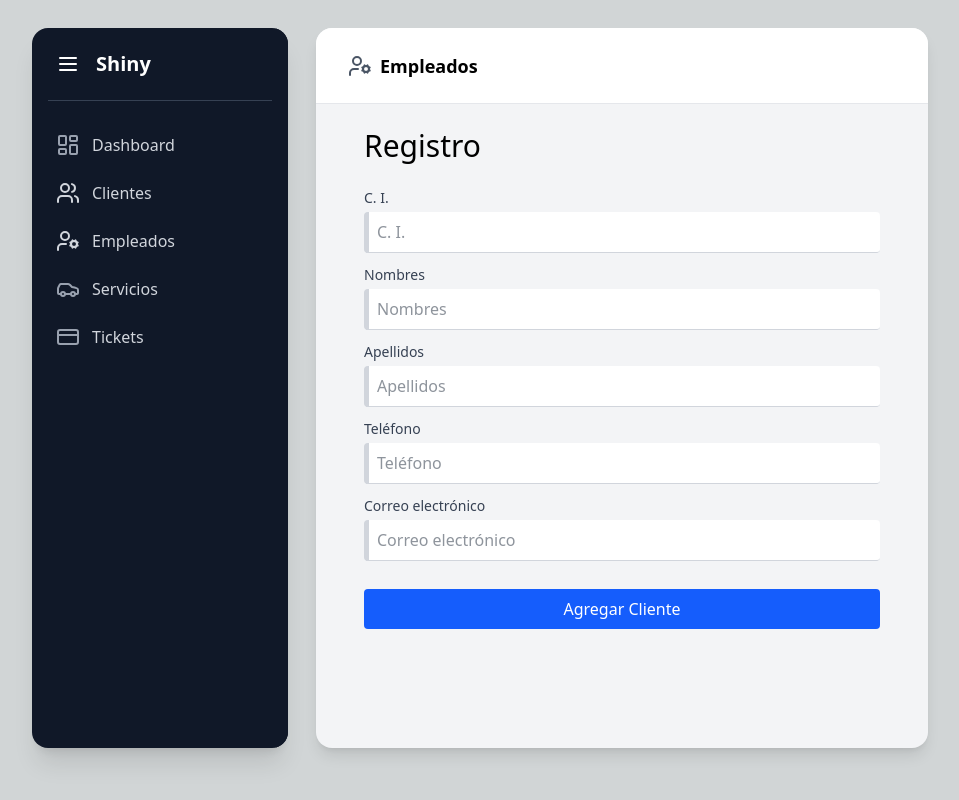
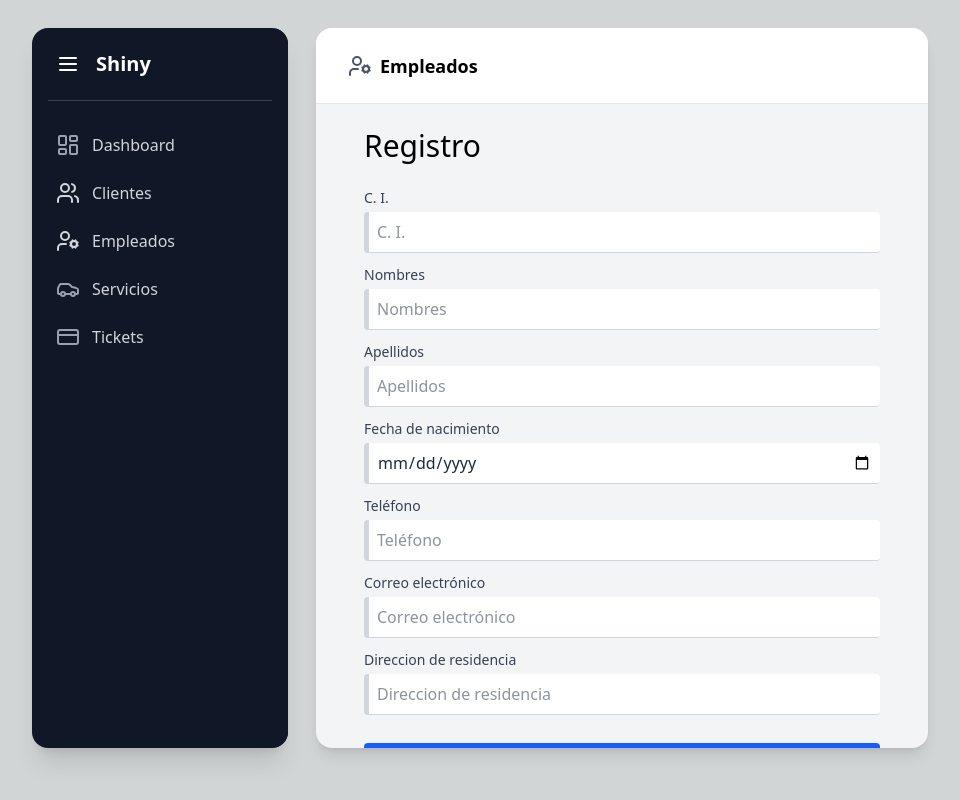
Before and after one commit to asgoDev/carwash-admin, a React (Vite) app: page /employees/create in a window 1280 px wide. Shown: the whole page, without its empty margins (160-1119 px from the left). Built offline with nearby package versions, Linux system fonts and the light colour scheme.

Commit message:
EmployeeConfig:updated

```diff
--- a/src/data/createEmployeeFormConfig.js
+++ b/src/data/createEmployeeFormConfig.js
@@ -14,7 +14,6 @@ const newClientFormConfig = {
       console.error(error);
       // Puedes mostrar un mensaje de error aquí si lo deseas
     }
-
   },
   submitLabel: "Agregar Cliente",
   inputsConfig: [
@@ -47,11 +46,23 @@ const newClientFormConfig = {
       name: "lastName",
       type: "text",
       params: {
-        required: "EL apellido del cliente es obligatorio",
+        required: "El apellido del cliente es obligatorio",
         pattern: {
           value: /^[A-Za-zÁÉÍÓÚáéíóúñÑ\s]+$/,
           message: "Solo se permiten letras",
         },
+      },
+    },
+    {
+      label: "Fecha de nacimiento",
+      name: "birth",
+      type: "date",
+      params: {
+        required: "Fecha de nacimiento obligatoria",
+        // pattern: {
+        //   value: /^\S+@\S+$/i,
+        //   message: "Dirección de correo no válida",
+        // },
       },
     },
     {
@@ -77,7 +88,14 @@ const newClientFormConfig = {
         },
       },
     },
-
+    {
+      label: "Direccion de residencia",
+      name: "address",
+      type: "text",
+      params: {
+        required: "Debe ingresar una dirección",
+      },
+    },
   ],
 };
 
```
